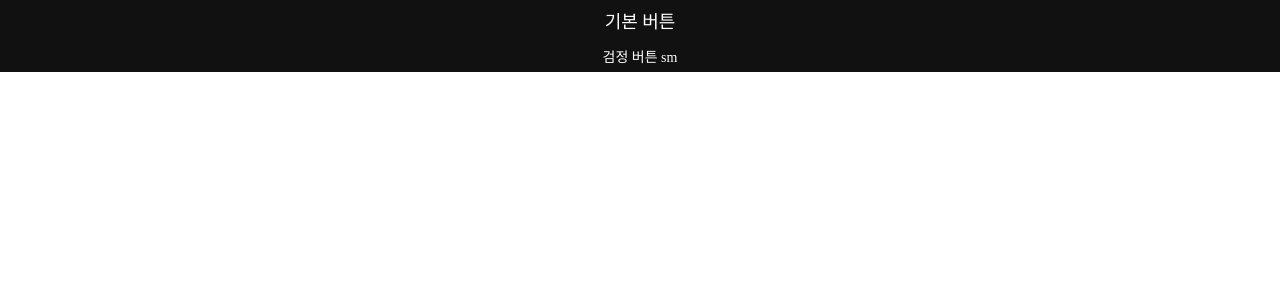
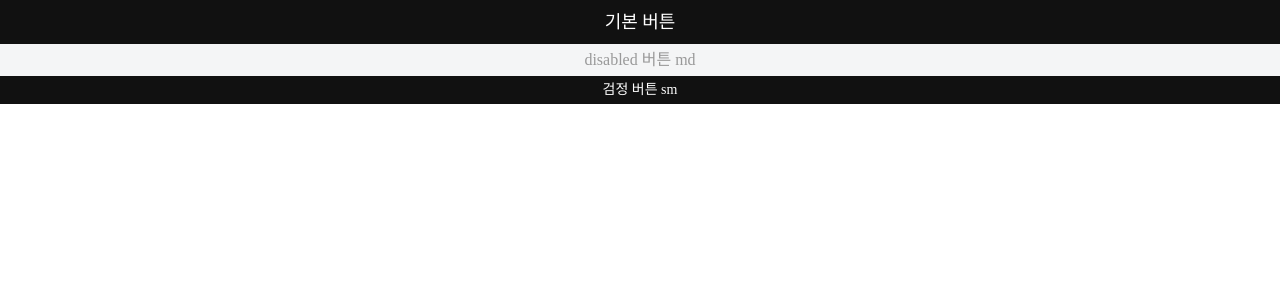
Before and after one commit to Lee-Sang-Beom/commonComponent, a Next.js app: page / in a window 1280 px wide. Shown: the top 300 px of the page. Built offline with nearby package versions, Linux system fonts and the light colour scheme.

Commit message:
버튼 컴포넌트

```diff
--- a/app/page.tsx
+++ b/app/page.tsx
@@ -7,6 +7,13 @@ export default function Home() {
   return (
     <main className={style.main}>
       <Button text={"기본 버튼"} id={"btnBasic"} onClickEvent={() => {}} />
+      <Button
+        text={"disabled 버튼 md"}
+        color="disabled"
+        size="md"
+        id={"btnBlack"}
+        onClickEvent={() => {}}
+      />
       <Button
         text={"검정 버튼 sm"}
         color="black"
--- a/components/Button/Button.module.scss
+++ b/components/Button/Button.module.scss
@@ -21,6 +21,14 @@ button.btn {
     color: var(--gray-100);
     border: 1px solid var(--gray-1000);
     box-sizing: border-box;
+  }
+
+  // disabled
+  &.disabled {
+    background-color: var(--gray-200) !important;
+    color: var(--gray-600) !important;
+    border: solid 1px var(--gray-200) !important;
+    cursor: default !important;
   }
 
   // 기본 사이즈
@@ -61,16 +69,6 @@ button.btn {
     box-sizing: border-box;
   }
 
-  // disabled
-  &.white:disabled,
-  &.blue:disabled,
-  &.blueBorder:disabled {
-    background-color: var(--gray-200) !important;
-    color: var(--gray-600);
-    border-color: var(--gray-200) !important;
-    cursor: default;
-  }
-
   /* btnStyle */
   &.br_0 {
     border-radius: 0;
@@ -86,19 +84,6 @@ button.btn {
   }
 }
 
-.gray {
-  background-color: var(--gray-300) !important;
-  color: var(--gray-800);
-  border: solid 1px var(--gray-500) !important;
-}
-
-.disabled {
-  background-color: var(--gray-200) !important;
-  color: var(--gray-600);
-  border: solid 1px var(--gray-200) !important;
-  cursor: default !important;
-}
-
 // 반응형
 // 모s바일
 @media screen and (max-width: 768px) {
```
